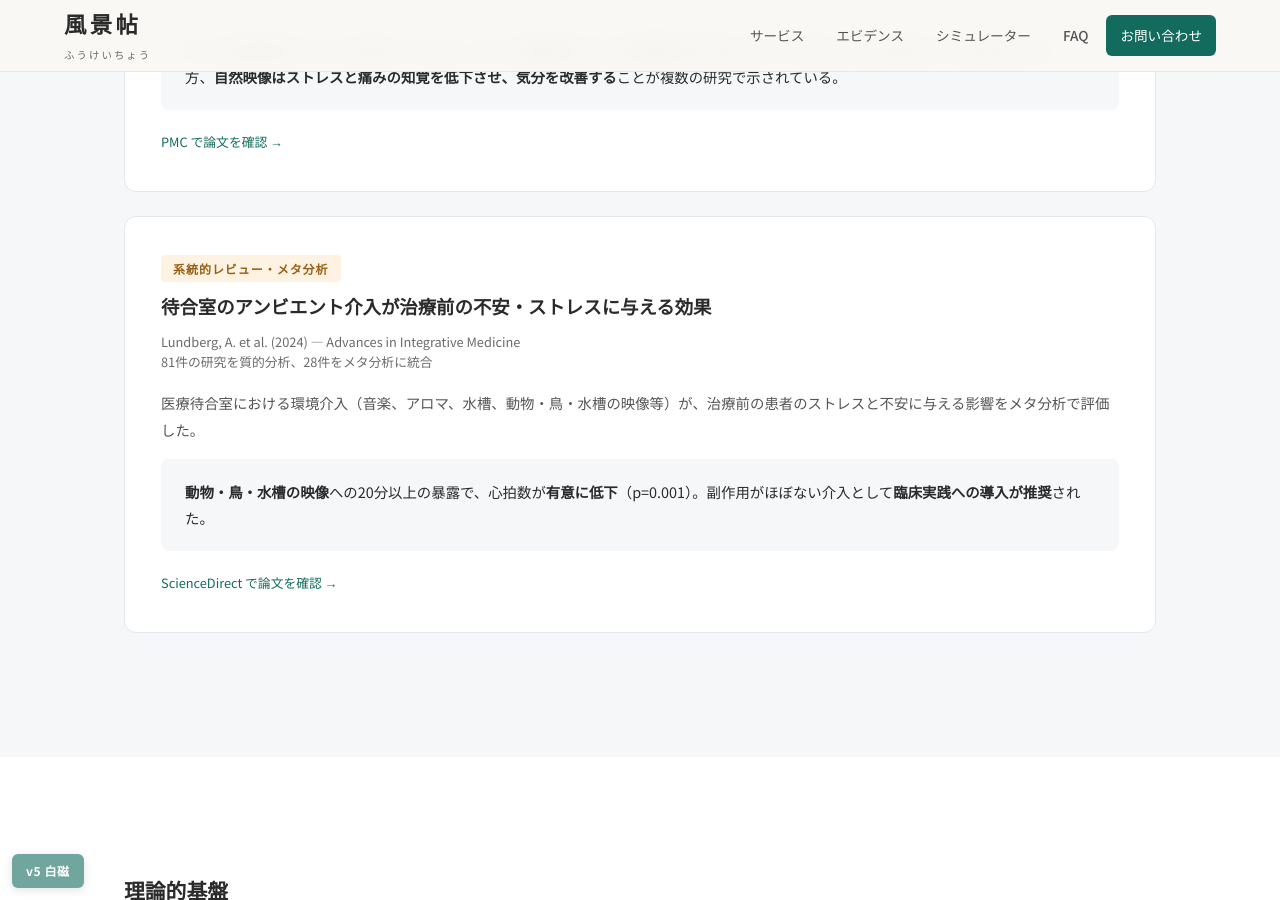
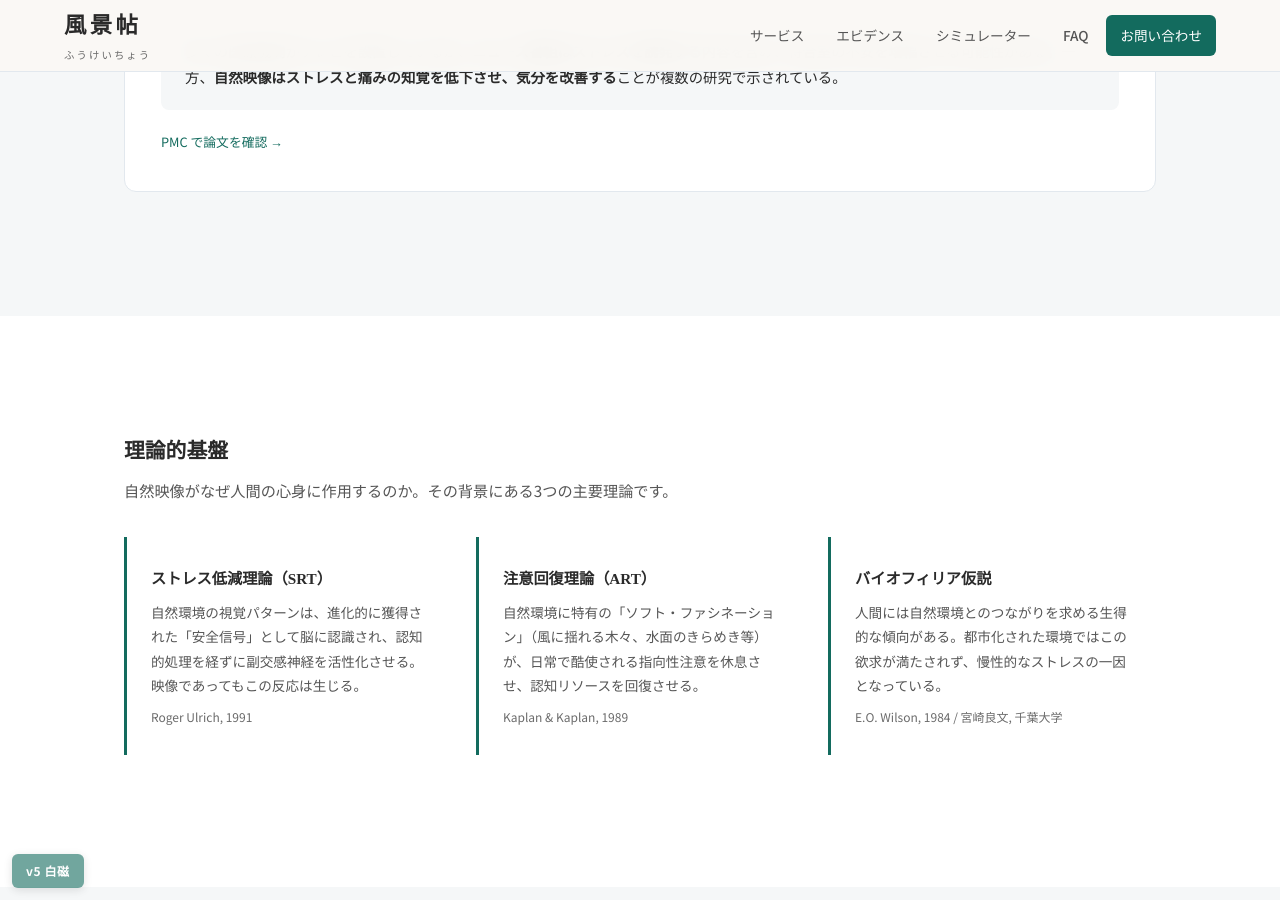
Before and after one commit to dr836gnypeq-ctrl/fukeichou-site, a Jekyll site: the page built from evidence/clinic.html, in a window 1280 px wide and 900 px high, scrolled down 4430 px. Built offline with Jekyll 4.4.1, drawn with Linux system fonts in a browser that asks for light colours; some of the changed text lies outside the part shown.

Commit message:
evidence/clinic: Lundberg 2024(動物・鳥・水槽映像)を削除
風景帖が提供するのは日本の自然風景映像であり、動物・鳥・水槽の映像ではない。
自社サービスと直接対応しない研究をエビデンスとして掲載するのは論理の飛躍。
カード本体および参考文献リストから削除。

```diff
--- a/evidence/clinic.html
+++ b/evidence/clinic.html
@@ -141,16 +141,6 @@ description: クリニックの待合室における自然映像の効果。救
 <a class="ev-study-link" href="https://pmc.ncbi.nlm.nih.gov/articles/PMC8641118/" target="_blank" rel="noopener">PMC で論文を確認 →</a>
 </div>
 
-<div class="ev-study">
-<span class="ev-study-badge ev-badge-meta">系統的レビュー・メタ分析</span>
-<h3>待合室のアンビエント介入が治療前の不安・ストレスに与える効果</h3>
-<div class="ev-study-meta">Lundberg, A. et al. (2024) — Advances in Integrative Medicine<br>81件の研究を質的分析、28件をメタ分析に統合</div>
-<div class="ev-study-body">医療待合室における環境介入（音楽、アロマ、水槽、動物・鳥・水槽の映像等）が、治療前の患者のストレスと不安に与える影響をメタ分析で評価した。</div>
-<div class="ev-study-result">
-<p><strong>動物・鳥・水槽の映像</strong>への20分以上の暴露で、心拍数が<strong>有意に低下</strong>（p=0.001）。副作用がほぼない介入として<strong>臨床実践への導入が推奨</strong>された。</p>
-</div>
-<a class="ev-study-link" href="https://www.sciencedirect.com/science/article/pii/S2212958824000375" target="_blank" rel="noopener">ScienceDirect で論文を確認 →</a>
-</div>
 </div>
 </section>
 
@@ -198,7 +188,6 @@ description: クリニックの待合室における自然映像の効果。救
 <div class="ev-ref-item">Grassini, S. et al. (2022). Watching Nature Videos Promotes Physiological Restoration. <em>Frontiers in Psychology</em>, 13, 871143. <a href="https://www.frontiersin.org/journals/psychology/articles/10.3389/fpsyg.2022.871143/full" target="_blank" rel="noopener">Frontiers</a></div>
 <div class="ev-ref-item">Suseno, B. & Hastjarjo, T.D. (2023). The effect of simulated natural environments in VR and 2D video. <em>Frontiers in Psychology</em>, 14, 1016652. <a href="https://pmc.ncbi.nlm.nih.gov/articles/PMC10214952/" target="_blank" rel="noopener">PMC</a></div>
 <div class="ev-ref-item">Fryburg, D.A. (2021). What's Playing in Your Waiting Room? <em>Journal of Patient Experience</em>. <a href="https://pmc.ncbi.nlm.nih.gov/articles/PMC8641118/" target="_blank" rel="noopener">PMC</a></div>
-<div class="ev-ref-item">Lundberg, A. et al. (2024). Effect of waiting room ambience on the stress and anxiety of patients undergoing medical treatment. <em>Advances in Integrative Medicine</em>. <a href="https://www.sciencedirect.com/science/article/pii/S2212958824000375" target="_blank" rel="noopener">ScienceDirect</a></div>
 <div class="ev-ref-item">Ulrich, R.S. (1991). Effects of interior design on wellness. <em>J Health Care Interior Design</em>, 3, 97-109.</div>
 <div class="ev-ref-item">Kaplan, R. & Kaplan, S. (1989). <em>The Experience of Nature.</em> Cambridge University Press.</div>
 </div>
```
